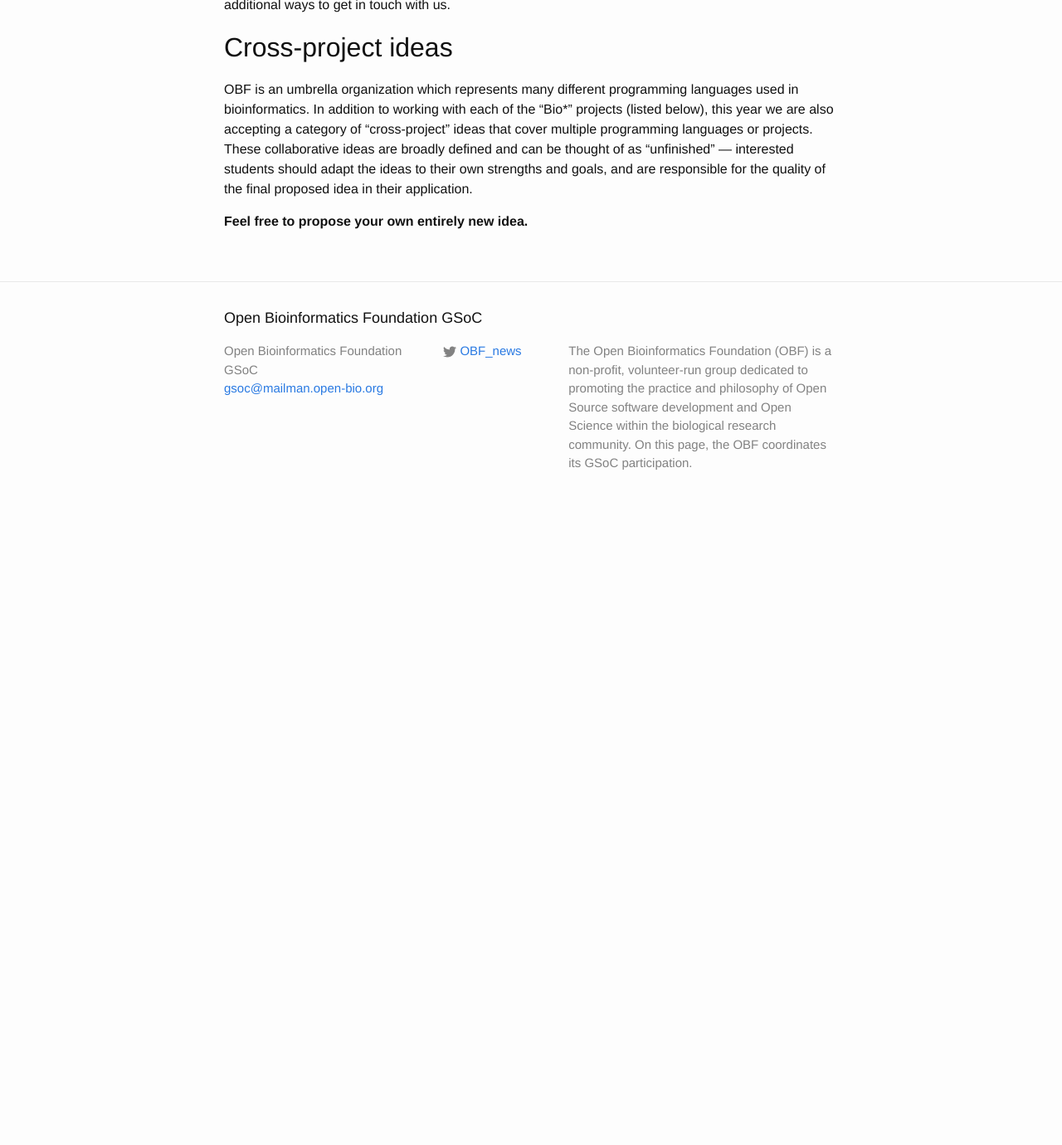
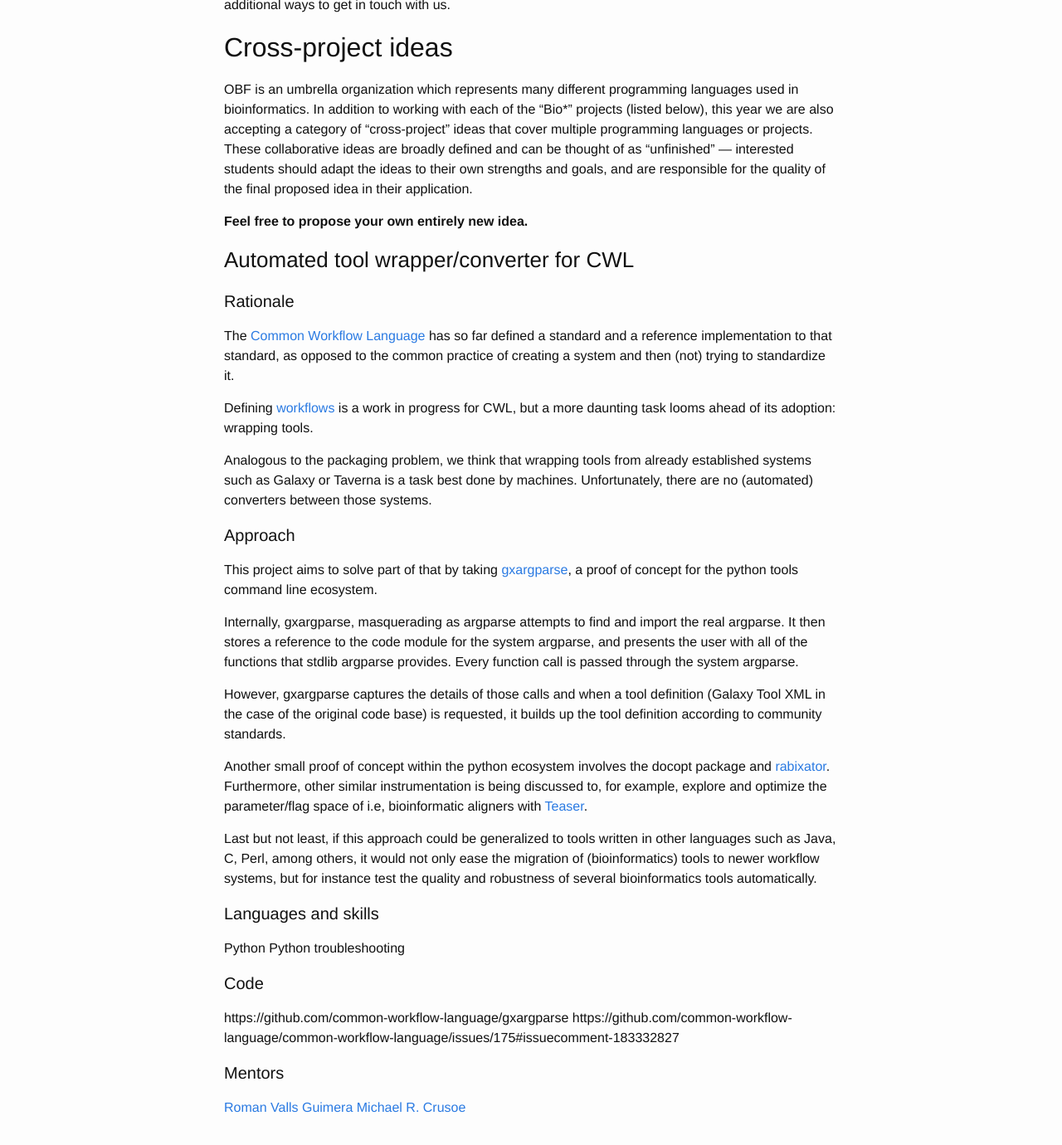
Before and after one commit to OBF/GSoC, a Jekyll site: the page built from 00_ideas.md, in a window 1280 px wide and 1400 px high, scrolled down 364 px. Shown: the top 1380 px of the window at 83% size. Built offline with Jekyll 4.4.1, drawn with Linux system fonts in a browser that asks for light colours; before the commit the page ends 994 px from its top, so only the background shows below that.

Commit message:
Added project idea from @mr-c and @brainstorm.

```diff
--- a/00_ideas.md
+++ b/00_ideas.md
@@ -13,7 +13,6 @@
 See the [main OBF Google Summer of Code page](../) for more information about the GSoC
 program and additional ways to get in touch with us.
 
-
 ## Cross-project ideas
 
 OBF is an umbrella organization which represents many different programming
@@ -26,3 +25,46 @@
 idea in their application.
 
 **Feel free to propose your own entirely new idea.**
+
+
+### Automated tool wrapper/converter for CWL
+
+#### Rationale
+
+The [Common Workflow Language](http://commonwl.org/) has so far defined a standard and a reference implementation to that standard, as opposed to the common practice of creating a system and then (not) trying to standardize it.
+
+Defining [workflows](https://github.com/common-workflow-language/workflows) is a work in progress for CWL, but a more daunting task looms ahead of its adoption: wrapping tools.
+
+Analogous to the packaging problem, we think that wrapping tools from already established systems such as Galaxy or Taverna is a task best done by machines. Unfortunately, there are no (automated) converters between those systems.
+
+#### Approach
+
+This project aims to solve part of that by taking [gxargparse](https://github.com/common-workflow-language/gxargparse), a proof of concept for the python tools command line ecosystem.
+
+Internally, gxargparse, masquerading as argparse attempts to find and import the real argparse.
+It then stores a reference to the code module for the system argparse, and presents the user with all
+of the functions that stdlib argparse provides. Every function call is passed through the system argparse.
+
+However, gxargparse captures the details of those calls and when a tool definition (Galaxy Tool XML in
+the case of the original code base) is requested, it builds up the tool definition according to community standards.
+
+Another small proof of concept within the python ecosystem involves the docopt package and
+[rabixator](https://github.com/stefanristeski/rabixator). Furthermore, other similar instrumentation
+is being discussed to, for example, explore and optimize the parameter/flag space of i.e, bioinformatic
+aligners with [Teaser](http://biorxiv.org/content/early/2015/09/01/025858).
+
+Last but not least, if this approach could be generalized to tools written in other languages such as Java,
+C, Perl, among others, it would not only ease the migration of (bioinformatics) tools to newer workflow
+systems, but for instance test the quality and robustness of several bioinformatics tools automatically.
+
+#### Languages and skills
+Python
+Python troubleshooting
+
+#### Code
+https://github.com/common-workflow-language/gxargparse
+https://github.com/common-workflow-language/common-workflow-language/issues/175#issuecomment-183332827
+
+#### Mentors
+[Roman Valls Guimera](https://github.com/brainstorm)
+[Michael R. Crusoe](https://github.com/mr-c)
```
